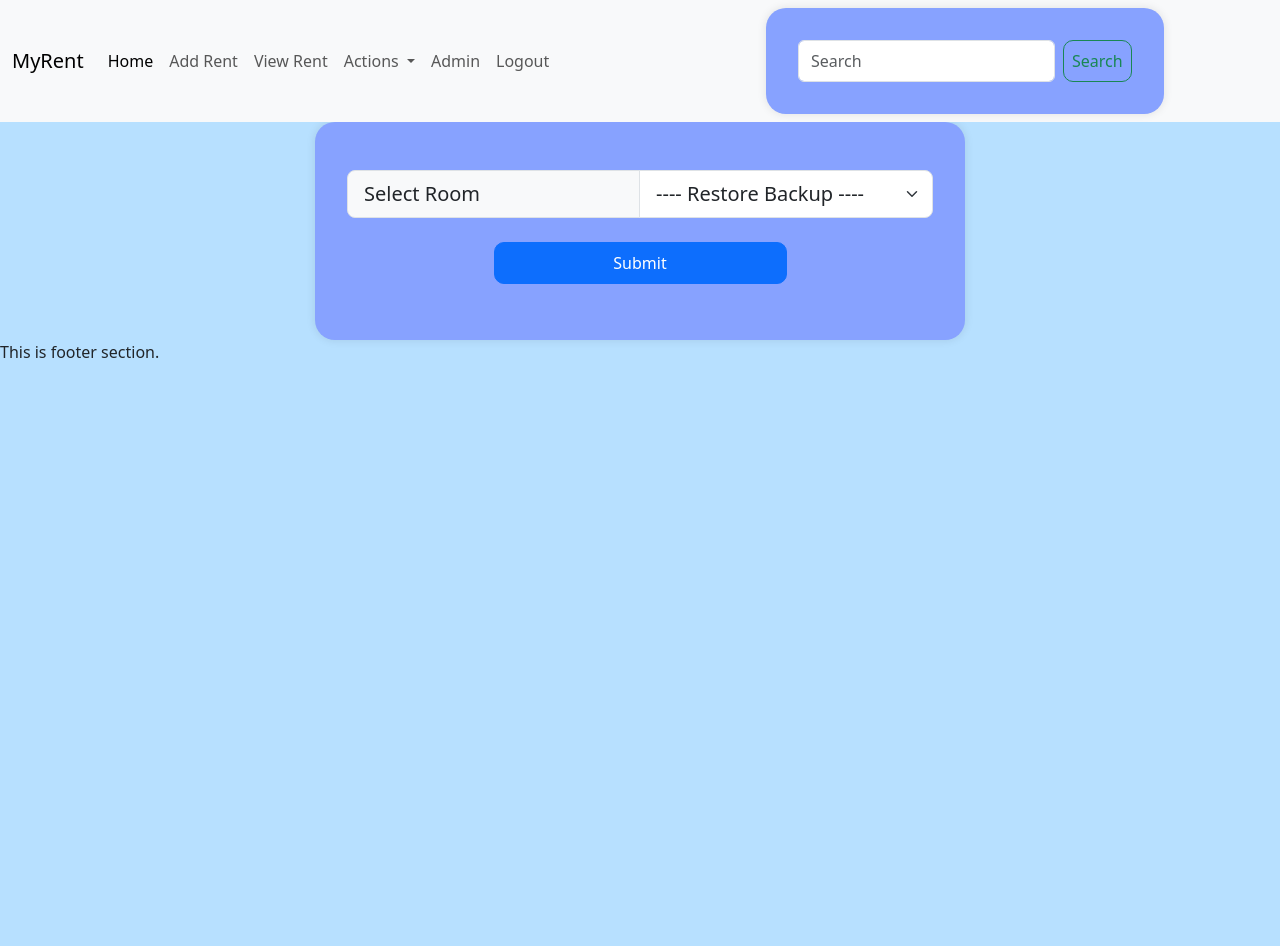
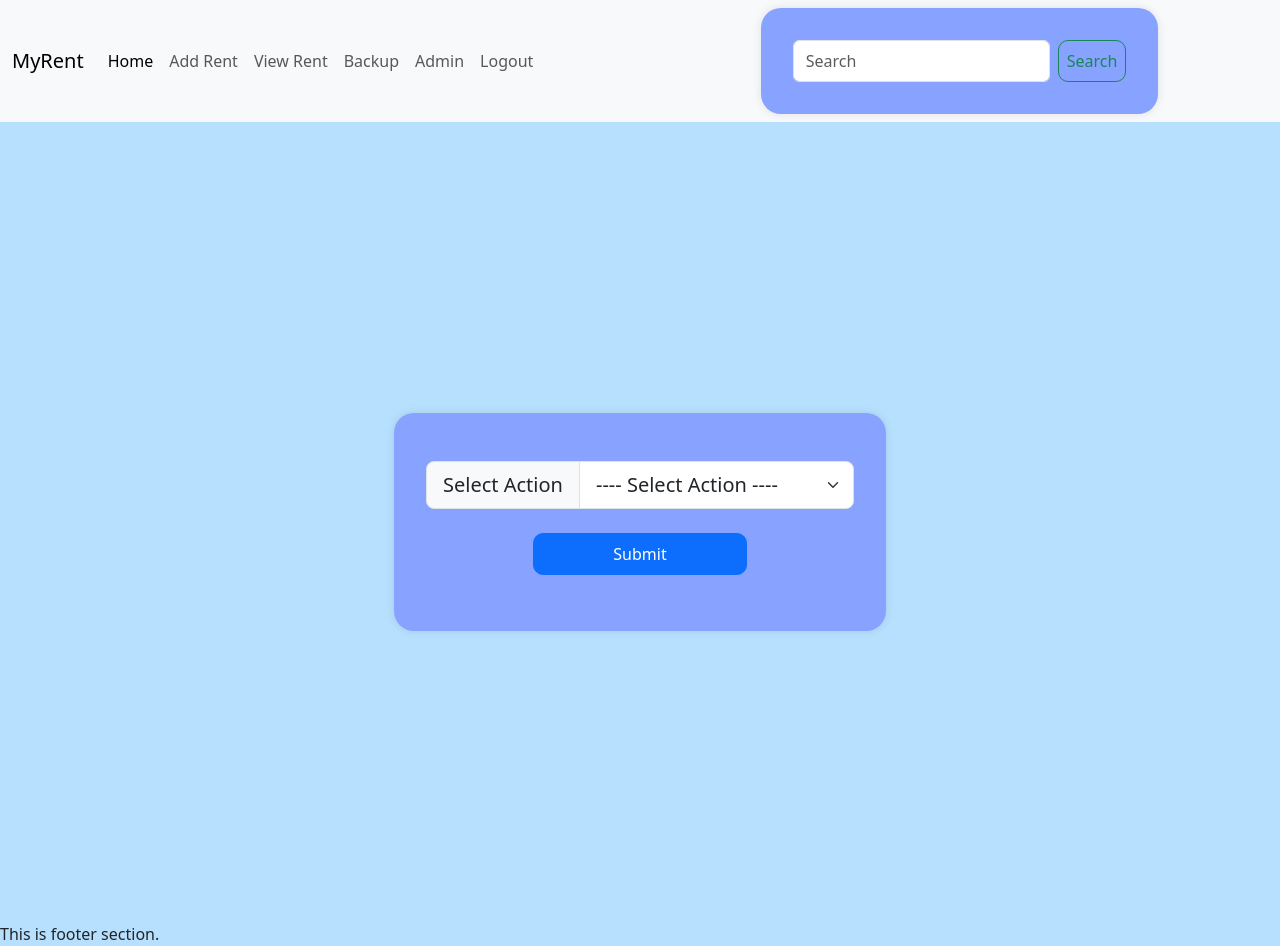
Before and after one commit to aashishChakradhar/RentManagementSystem, a Django app: page /backup-action/ in a window 1280 px wide. Before the commit the page ends 358 px from the top, so only its background shows below. Run offline with Django 5.2, Linux system fonts and the light colour scheme; the visitor is signed in with stand-in values (Sample User, id 1); some libraries are stand-ins or nearby versions.

Commit message:
final setup for backup-restore action

```diff
--- a/rent/views.py
+++ b/rent/views.py
@@ -190,3 +190,10 @@ class BackupAction(BaseView):
             except Exception as e:
                 messages.error(request,str(e))
                 return redirect(request.path)
+        elif operation == None:
+            try:
+                messages.error(request,f"Select a valid action")
+                return redirect('rent:backup-action')
+            except Exception as e:
+                messages.error(request,str(e))
+                return redirect(request.path)
--- a/templates/exportdatabase.html
+++ b/templates/exportdatabase.html
@@ -3,14 +3,26 @@
     {{page_name}}
 {% endblock title %}
 {% block body %}
+    <div class='vh-100 d-flex align-items-center justify-content-center'>
+        <div class="p-0">
+            <div >
+                {% if messages %}
+                <div class="alert alert-warning alert-dismissible fade show" role="alert">
+                    {% for message in messages %}
+                        <p><strong>Holy guacamole!</strong> {{message}}</p>
+                    {% endfor %}
+                    <button type="button" class="btn-close" data-bs-dismiss="alert" aria-label="Close"></button>
+                </div>
+                {% endif %}
+            </div>
             <form style = "max-width:650px" action="{% url "rent:backup-action" %}" method="POST">
                 {% csrf_token %}
                 <div class="input-group input-group-lg my-3">
-            <span class="input-group-text w-50 " id="inputGroup-sizing-lg">Select Room</span>
+                    <span class="input-group-text w-30 " id="inputGroup-sizing-lg">Select Action</span>
                     <select class="form-select" aria-label="Default select example" id = 'action' name = 'action' required>
-                <option selected value = None>---- Select Room ----</option>
-                <option selected value = 'backup'>---- Add Backup ----</option>
-                <option selected value = 'restore'>---- Restore Backup ----</option>
+                        <option selected value = None disabled selected>---- Select Action ----</option>
+                        <option value = 'backup'>---- Add Backup ----</option>
+                        <option value = 'restore'>---- Restore Backup ----</option>
                     </select>
                 </div>
                 <div class="justify-content-center my-4">
@@ -19,5 +31,7 @@
                     </div>
                 </div>
             </form>
+        </div>
+    </div>
 
 {% endblock body %}
--- a/templates/header.html
+++ b/templates/header.html
@@ -17,17 +17,20 @@
                     <li class="nav-item">
                         <a class="nav-link" href="{% url 'rent:view-rent'%}">View Rent</a>
                     </li>
-                    <li class="nav-item dropdown">
+                    <li class="nav-item">
+                        <a class="nav-link" href="{% url 'rent:backup-action' %}">Backup</a>
+                    </li>
+                    {% comment %} <li class="nav-item dropdown">
                         <a class="nav-link dropdown-toggle" href="#" role="button" data-bs-toggle="dropdown" aria-expanded="false">
                             Actions
                         </a>
                         <ul class="dropdown-menu">
-                            <li><a class="dropdown-item" href="{% url 'rent:export-database' %}">Backup</a></li>
+                            <li><a class="dropdown-item" href="{% url 'rent:backup-action' %}">Backup</a></li>
                             <li><a class="dropdown-item" href="#">Restore</a></li>
                             <li><hr class="dropdown-divider"></li>
                             <li><a class="dropdown-item" href="#">Something else here</a></li>
                         </ul>
-                    </li>
+                    </li> {% endcomment %}
                     <li class="nav-item">
                         <a class="nav-link" aria-disabled="false" href="/admin">Admin</a>
                     </li>
```
Lines whose indentation alone changed are shown as unchanged.
